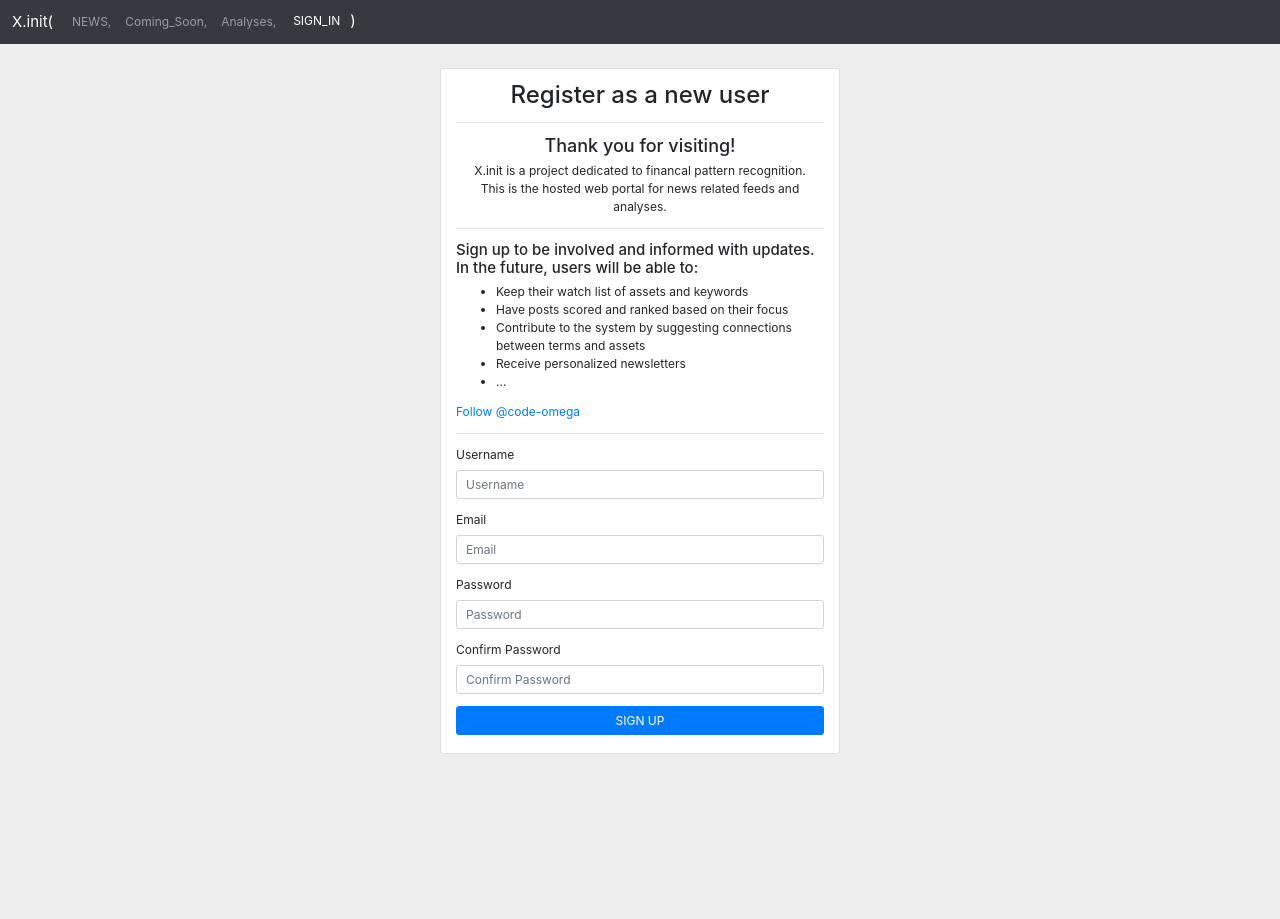
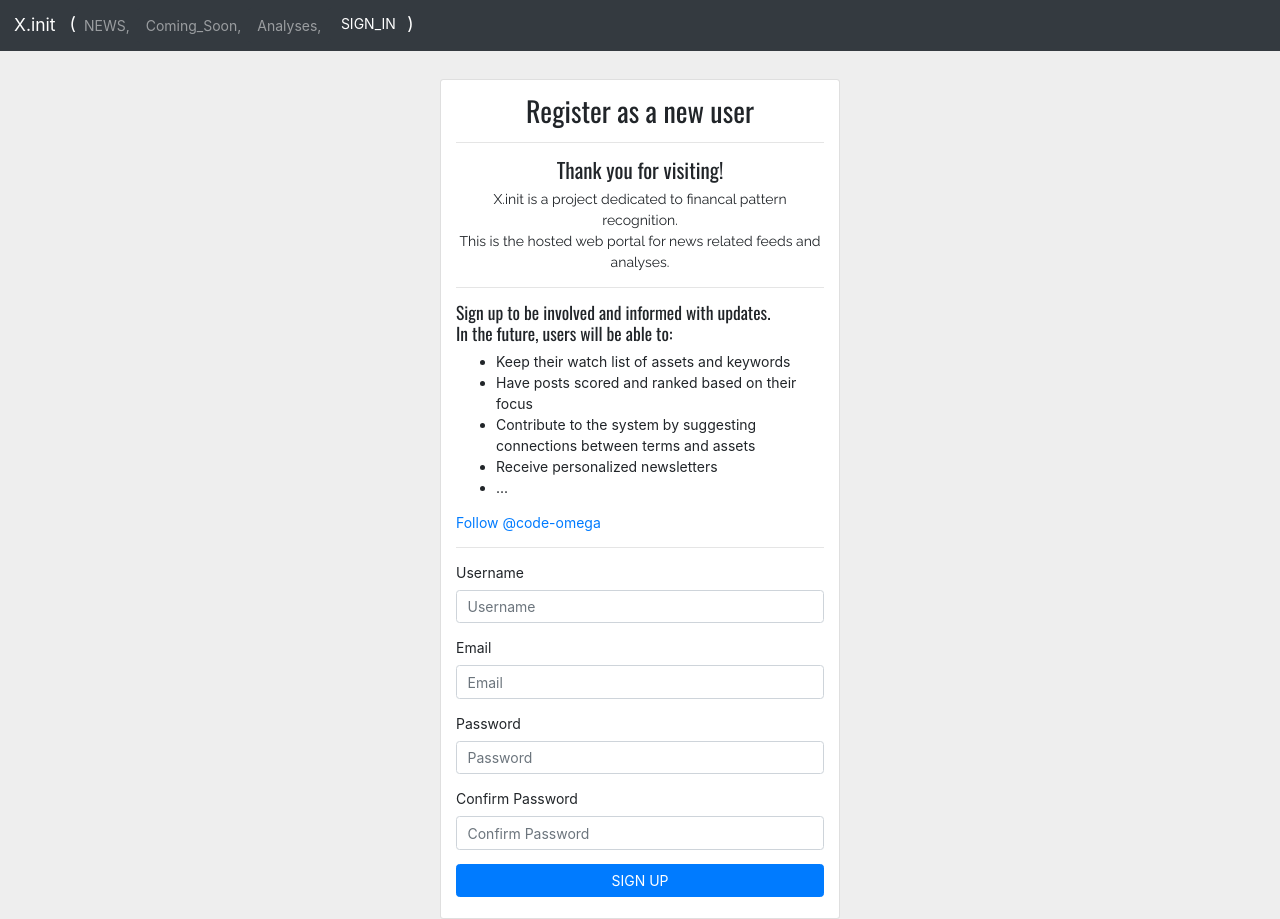
Before and after one commit to Code-Omega/Xinit, a Flask app: page /register in a window 1280 px wide. Run offline with Flask 2, Linux system fonts and the light colour scheme; some libraries are stand-ins or nearby versions.

Commit message:
partial font update

```diff
--- a/app/static/style.css
+++ b/app/static/style.css
@@ -1,17 +1,22 @@
 html {
-		font-size: 12px;
+	  font-size: 14px;
 		overflow-x: hidden;
 		overflow-y: hidden;
 }
 
-body{
+body {
 		background: #eee;
 		height: 100vh;
 		overflow-x: hidden;
 		/* overflow-y: hidden; */
 }
 
+h1, h2, h3, h4, h5, h6 {
+		font-family: 'Oswald', sans-serif;
+}
+
 p {
+		font-family: 'Raleway', sans-serif;
 		margin: 0;
 		padding: 0;
 }
@@ -27,10 +32,18 @@
 		border-top: 1px solid rgba(0, 0, 0, 0.1);
 }
 
+.card-title{
+		/* font-family: 'Rubik Mono One', sans-serif; */
+}
+
 .bg-theme{
 		background-color: rgba(52, 58, 64, 1)
 		/* background-color: rgba(63, 101, 117, 1) */
 		/* background-color: rgba(225, 216, 202, 1) */
+}
+
+.bg-theme-highlight{
+		background-color: #5CBC99;
 }
 
 .bg-theme-secondary{
@@ -48,6 +61,7 @@
 		position: sticky;
 		top: 0;
 		z-index: 3;
+		font-size: 16px;
 }
 
 .main {
--- a/app/templates/analyses.html
+++ b/app/templates/analyses.html
@@ -8,7 +8,7 @@
           <div class="card-header text-white bg-dark">
             <div class = "row">
               <h3 class = "col">{{ post.title }}</h3>
-              <button type="button" class="col col-auto card-control btn btn-info mr-3" data-toggle="button" aria-pressed="false" autocomplete="off">
+              <button type="button" class="col col-auto card-control btn btn-info bg-theme-highlight mr-3" data-toggle="button" aria-pressed="false" autocomplete="off">
                 <b>Read more</b>
               </button>
             </div>
--- a/app/templates/base.html
+++ b/app/templates/base.html
@@ -9,19 +9,24 @@
     <link rel="shortcut icon" href="{{ url_for('static', filename='favicon.ico') }}">
     <link rel="stylesheet" href="https://stackpath.bootstrapcdn.com/bootstrap/4.2.1/css/bootstrap.min.css" integrity="sha384-GJzZqFGwb1QTTN6wy59ffF1BuGJpLSa9DkKMp0DgiMDm4iYMj70gZWKYbI706tWS" crossorigin="anonymous">
     <link href="https://cdnjs.cloudflare.com/ajax/libs/summernote/0.8.11/summernote-bs4.css" rel="stylesheet">
+    <link href="https://fonts.googleapis.com/css?family=Oswald|Raleway" rel="stylesheet">
     <link rel="stylesheet" href="../static/style.css">
   </head>
-  <body class="scrollbar-cus bg-theme-secondary">
 	<nav class="navbar navbar-expand-sm navbar-dark bg-dark">
-	  <a class="navbar-brand" href="#">X.init(</a>
+	  <a class="navbar-brand" href="#">X.init</a>
 	  <button class="navbar-toggler" type="button" data-toggle="collapse" data-target="#navbarText" aria-controls="navbarText" aria-expanded="false" aria-label="Toggle navigation">
 	    <span class="navbar-toggler-icon"></span>
 	  </button>
 	  <div class="collapse navbar-collapse" id="navbarText">
 	    <ul class="navbar-nav mr-auto">
+        <li class="nav-item">
+          <span class="navbar-brand mr-0">
+        		(
+    		  </span>
+	      </li>
         {% if title == "News" %}
 	      <li class="nav-item active">
-          <a class="nav-link btn btn-info" href="/index">NEWS,</a>
+          <a class="nav-link btn btn-info bg-theme-highlight" href="/index">NEWS,</a>
         {% else %}
         <li class="nav-item">
 	        <a class="nav-link btn btn-dark" href="/index">NEWS,</a>
@@ -32,7 +37,7 @@
         </li>
         {% if title == "Analyses" %}
 	      <li class="nav-item active">
-          <a class="nav-link btn btn-info" href="/analyses">Analyses,</a>
+          <a class="nav-link btn btn-info bg-theme-highlight" href="/analyses">Analyses,</a>
         {% else %}
         <li class="nav-item">
 	        <a class="nav-link btn btn-dark" href="/analyses">Analyses,</a>
@@ -48,13 +53,14 @@
         </li>
         {% endif %}
 	      <li class="nav-item">
-          <span class="navbar-brand">
+          <span class="navbar-brand mr-0">
         		)
     		  </span>
 	      </li>
 	    </ul>
 	  </div>
 	</nav>
+  <body class="scrollbar-cus bg-theme-secondary">
 	{% block content %}{% endblock %}
 
   <!-- <script src="https://code.jquery.com/jquery-3.2.1.slim.min.js" integrity="sha384-KJ3o2DKtIkvYIK3UENzmM7KCkRr/rE9/Qpg6aAZGJwFDMVNA/GpGFF93hXpG5KkN" crossorigin="anonymous"></script> -->
```
Also changed, not shown: app/templates/index.html (+11 -11 lines), app/static/logo_words.png (added).
